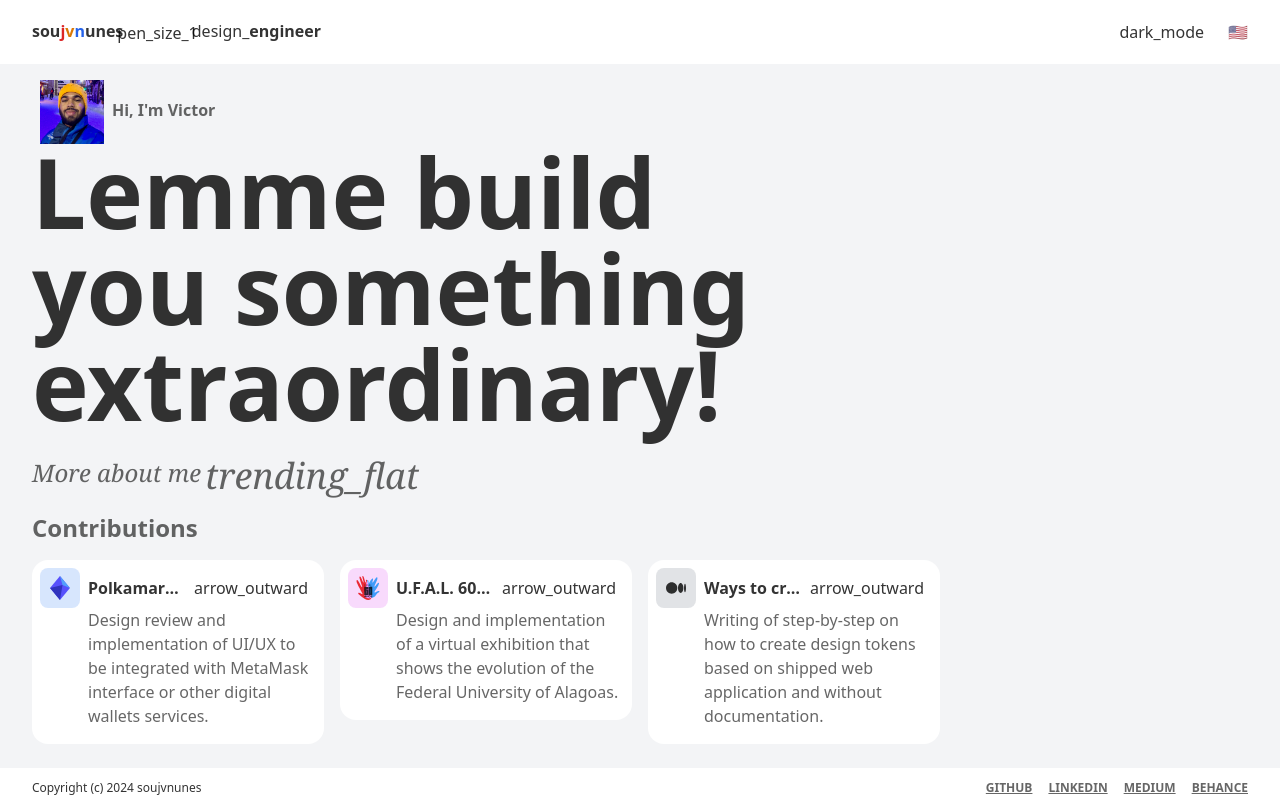
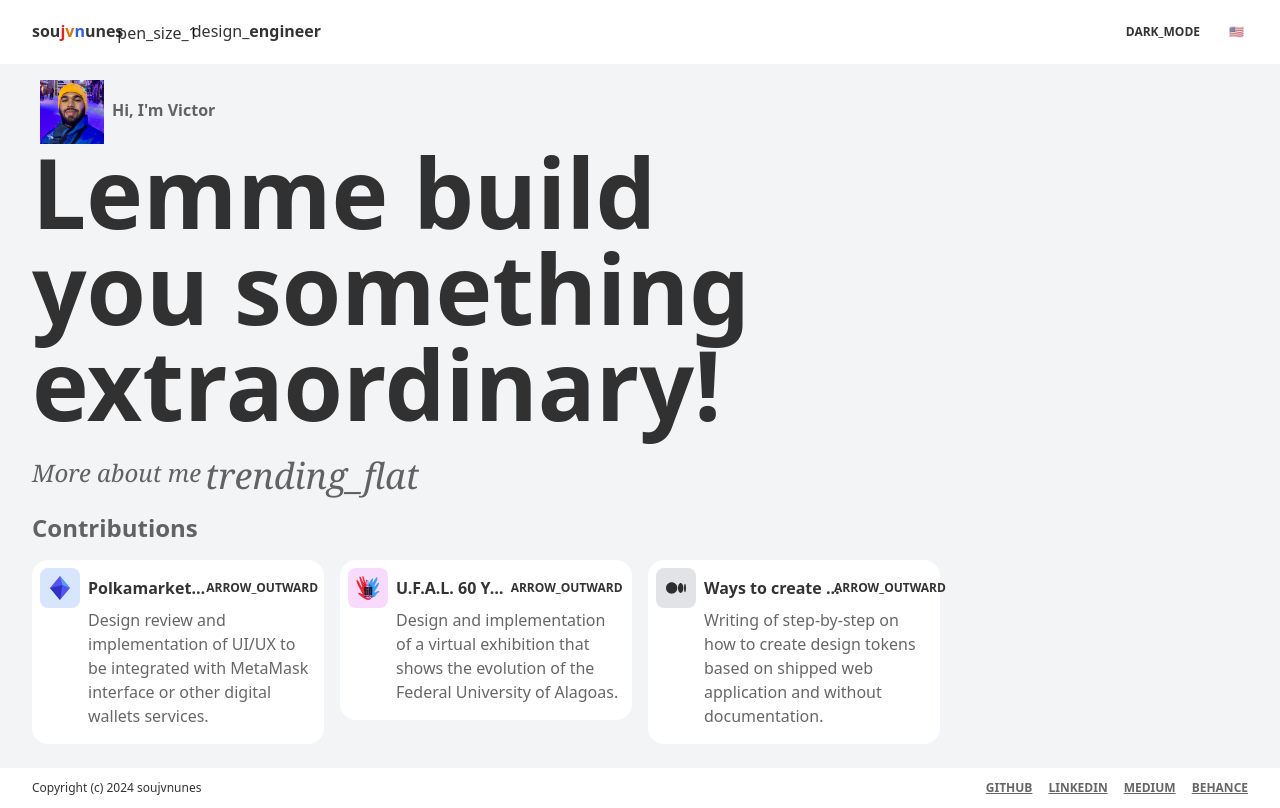
Before and after one commit to soujvnunes/soujvnunes.github.io, a React (Vite) app: page / in a window 1280 px wide. Built offline with nearby package versions, Linux system fonts and the light colour scheme.

Commit message:
feat(classNames): adjust button UI

```diff
--- a/src/consts/classNames.ts
+++ b/src/consts/classNames.ts
@@ -3,7 +3,10 @@ const classNames = {
     root: "pl-4 pr-4 lg:pl-8 lg:pr-8",
   },
   button: {
-    root: "inline-flex items-center h-10 pl-2 pr-2 rounded-lg hover:bg-black/20 dark:hover:bg-white/20",
+    root: "inline-flex justify-center items-center text-xs uppercase font-bold h-10 pl-2 pr-2 rounded-lg min-w-10",
+    text: "hover:bg-black/20 dark:hover:bg-white/20",
+    outline:
+      "border hover:bg-black/10 dark:hover:bg-white/10 border-black/20 dark:border-white/20 hover:border-black/40 dark:hover:border-white/40",
   },
   text: {
     secondary: "text-black/60 dark:text-white/60",
```
